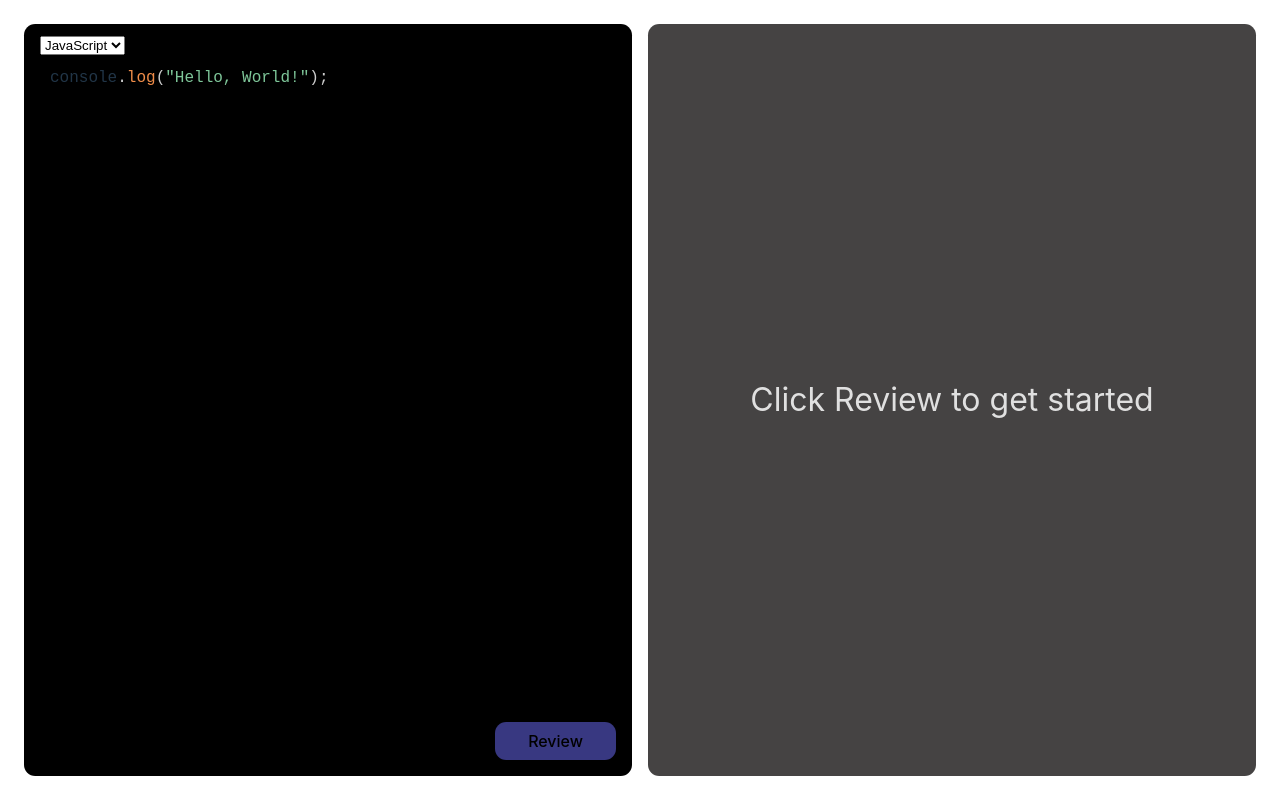
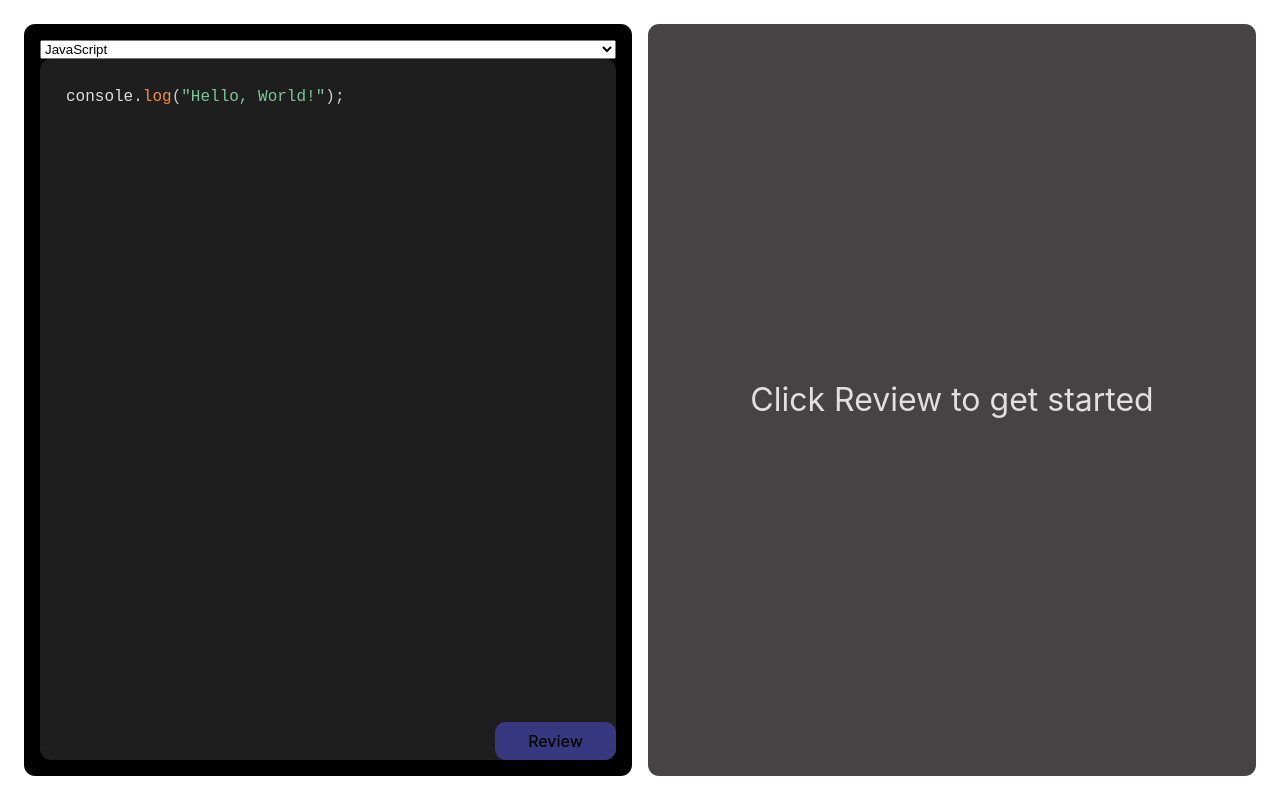
Before and after one commit to Anand-Chaudhary/codeReviewer, a React (Vite) app in the folder frontend/: page / in a window 1280 px wide. Built offline with nearby package versions, Linux system fonts and the light colour scheme.

Commit message:
Editor side css fix

```diff
--- a/frontend/src/App.css
+++ b/frontend/src/App.css
@@ -18,28 +18,33 @@ html, body, #root {
 }
 
 main {
-  height: 100%;
+  height: 100vh;
   width: 100%;
   padding: 1.5rem;
   display: flex;
-  flex-wrap: wrap; /* allows stacking on smaller screens */
+  flex-wrap: wrap;
   gap: 1rem;
 }
 
 main .left,
 main .right {
-  height: 100%;
+  height: calc(100vh - 3rem);
   max-width: 100%;
-  flex: 1 1 100%; /* take full width on smaller screens */
+  flex: 1 1 100%;
   border-radius: 0.7rem;
 }
 
 main .left {
-  margin: 0 auto;
-  padding: 0.5rem 1rem;
+  display: flex;
+  flex-direction: column;
   background-color: black;
+  border-radius: 0.7rem;
+  padding: 1rem;
   position: relative;
+  height: 100%;
+  overflow: hidden;
 }
+
 
 main .right {
   overflow: auto;
@@ -91,6 +96,40 @@ main .left .review-btn {
   display: flex;
 }
 
+.code {
+  background-color: #1e1e1e;
+  border-radius: 8px;
+  padding: 1rem;
+  height: 500px;
+  overflow: auto;
+  display: flex;
+  flex-direction: column;
+}
+
+.editor-container {
+  flex: 1;
+  min-height: 0;
+}
+
+.editor-container textarea {
+  border: none;
+  outline: none;
+  resize: none;
+  background: transparent;
+  color: inherit;
+  font-family: inherit;
+  font-size: inherit;
+  line-height: inherit;
+  width: 100%;
+  height: 100%;
+  min-height: 0;
+}
+
+textarea {
+  background: transparent;
+  color: inherit;
+}
+
 /* Media Queries for responsiveness */
 @media (min-width: 768px) {
   main .left,
--- a/frontend/src/App.jsx
+++ b/frontend/src/App.jsx
@@ -66,6 +66,7 @@ function App() {
           </select>
 
           <div className="code">
+            <div className="editor-container">
               <Editor
                 value={code}
                 onValueChange={setCode}
@@ -74,13 +75,13 @@ function App() {
                 style={{
                   fontFamily: '"Fira Code", "Fira Mono", monospace',
                   fontSize: 16,
-                borderRadius: "5px",
-                height: "90%",
-                width: "100%",
-                overflow: "visible",
-                overflowY: "visible"
+                  backgroundColor: 'transparent',
+                  color: '#e0e0e0',
+                  width: '100%',
+                  outline: 'none',
                 }}
               />
+            </div>
           </div>
           <button className="review-btn" onClick={reviewCode}>Review</button>
         </div>
```
Lines whose indentation alone changed are shown as unchanged.
